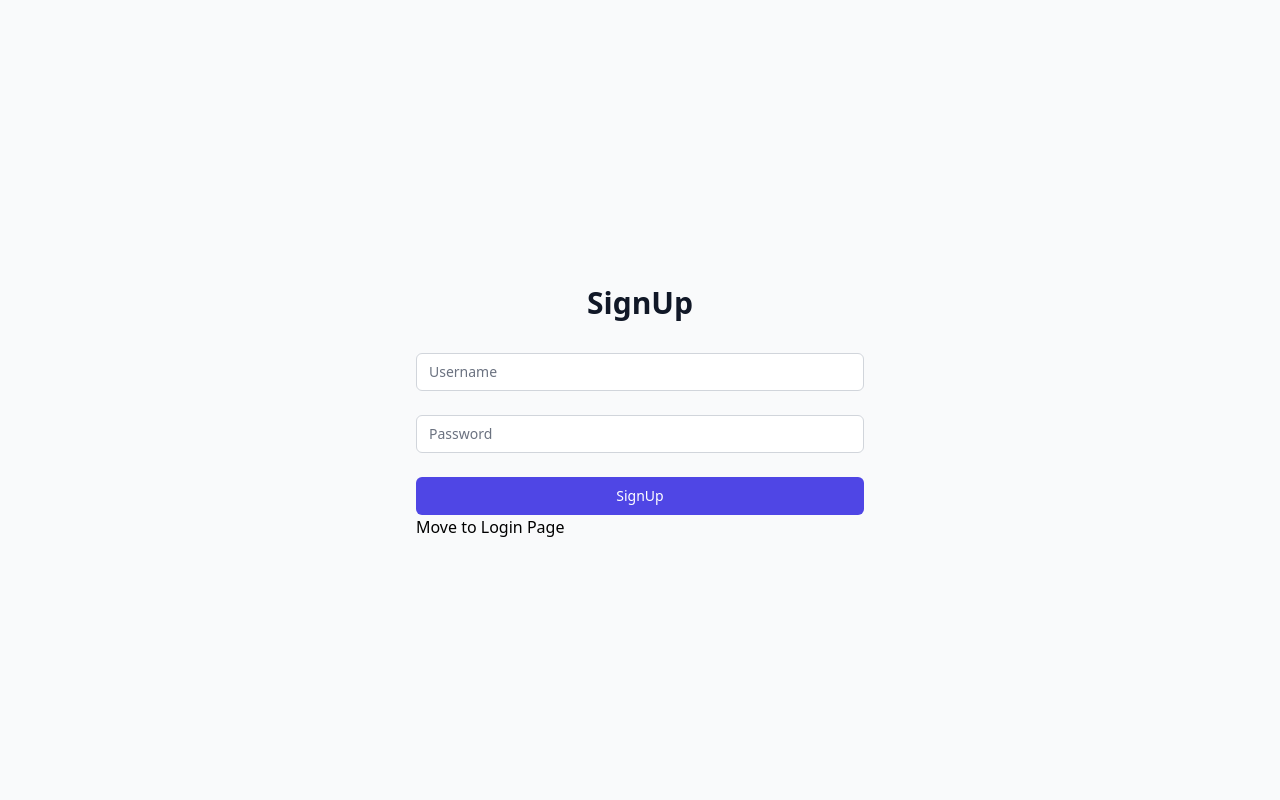
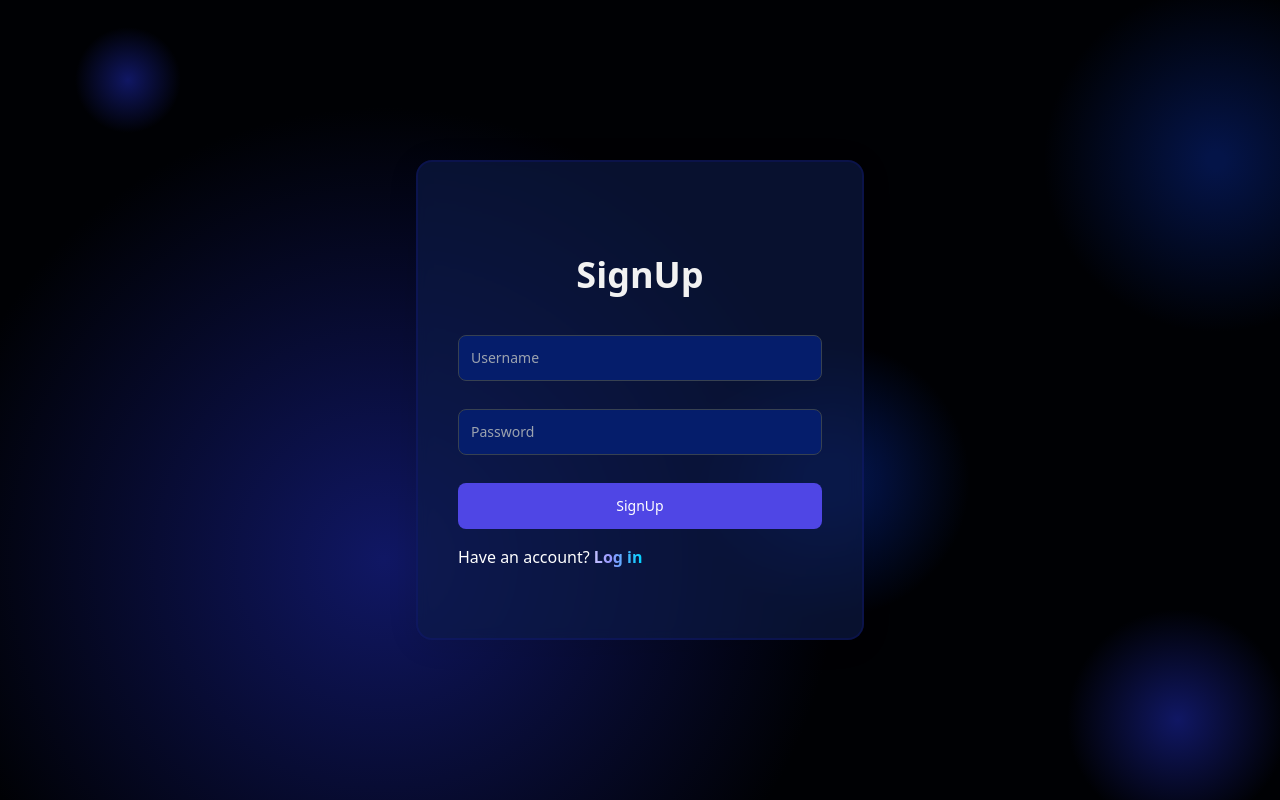
Before and after one commit to A-Hackers/PomoBuddy, a React (Create React App) app in the folder pomobuddy_frontend/: page /pages/SignUpPage in a window 1280 px wide. Built offline with nearby package versions, Linux system fonts and the light colour scheme.

Commit message:
Styling login and signup page

```diff
--- a/pomobuddy_frontend/src/pages/LoginPage.jsx
+++ b/pomobuddy_frontend/src/pages/LoginPage.jsx
@@ -25,14 +25,15 @@ const LoginPage = () => {
   };
 
   return (
-    <div className="min-h-screen flex items-center justify-center bg-gray-50 py-12 px-4 sm:px-6 lg:px-8">
-      <div className="max-w-md w-full space-y-8">
+    <div className="min-h-screen flex items-center justify-center bg-gray-50 py-12 px-4 sm:px-6 lg:px-8 bg-background-gradient">
+      <div className="max-w-md w-full space-y-8 timer-card shadow-cardshadow bg-cardcolor rounded-2xl backdrop-blur-cardblur bg-opacity-30 lg:h-[30rem] lg:w-[28.75rem] flex flex-col justify-center px-10 py-3">
         <div>
-          <h2 className="mt-6 text-center text-3xl font-extrabold text-gray-900">
+          <div>
+            <h2 className="mt-6 text-center text-4xl font-extrabold text-[#f2f2f2]">
               Log in
             </h2>
           </div>
-        <form className="mt-8 space-y-6" onSubmit={handleSubmit}>
+          <form className="mt-10 space-y-7 pb-4" onSubmit={handleSubmit}>
             <div>
               <label htmlFor="username" className="sr-only">
                 Username
@@ -43,7 +44,7 @@ const LoginPage = () => {
                 type="text"
                 autoComplete="username"
                 required
-              className="appearance-none rounded-md relative block w-full px-3 py-2 border border-gray-300 placeholder-gray-500 text-gray-900 focus:outline-none focus:ring-indigo-500 focus:border-indigo-500 focus:z-10 sm:text-sm"
+                className="appearance-none rounded-lg relative bg-[#051d6b] block w-full px-3 py-3 border border-gray-700 placeholder-gray-400 text-gray-400 focus:text-white focus:outline-none focus:bg-[#132e83] focus:border-indigo-500 focus:z-10 sm:text-sm"
                 placeholder="Username"
                 value={email}
                 onChange={(e) => setEmail(e.target.value)}
@@ -59,7 +60,7 @@ const LoginPage = () => {
                 type="password"
                 autoComplete="current-password"
                 required
-              className="appearance-none rounded-md relative block w-full px-3 py-2 border border-gray-300 placeholder-gray-500 text-gray-900 focus:outline-none focus:ring-indigo-500 focus:border-indigo-500 focus:z-10 sm:text-sm mt-2"
+                className="appearance-none rounded-lg relative bg-[#051d6b] block w-full px-3 py-3 border border-gray-700 placeholder-gray-400 text-gray-400 focus:outline-none focus:ring-indigo-500 focus:border-indigo-500 focus:z-10 sm:text-sm mt-2"
                 placeholder="Password"
                 value={password}
                 onChange={(e) => setPassword(e.target.value)}
@@ -68,13 +69,52 @@ const LoginPage = () => {
             <div>
               <button
                 type="submit"
-              className="w-full flex justify-center py-2 px-4 border border-transparent text-sm font-medium rounded-md text-white bg-indigo-600 hover:bg-indigo-700 focus:outline-none focus:ring-2 focus:ring-offset-2 focus:ring-indigo-500"
+                className="w-full flex justify-center px-3 py-3 border border-transparent text-sm font-medium rounded-lg text-white bg-indigo-600 hover:bg-indigo-700 focus:outline-none focus:ring-2 focus:ring-offset-2 focus:ring-indigo-500"
               >
                 Log in
               </button>
             </div>
           </form>
-        <Link to="/pages/SignUpPage">Move to SignUpPage</Link>
+          <span className="text-white pt-4">
+            Don't have an account?{" "}
+            <Link
+              to="/pages/SignUpPage"
+              className="text-white font-extrabold gradient-text"
+            >
+              Sign Up
+            </Link>
+          </span>
+        </div>
+        <style>
+          {`
+          .timer-card {
+            border: 2px rgba(19, 27, 144, 0.28) solid;
+          }
+
+        .bg-background-gradient {
+          background: #000104;
+          background-image:
+            radial-gradient(closest-corner circle at 30% 70%, rgba(16, 23, 100, 1), rgba(4, 20, 72, 0)),
+            radial-gradient(closest-corner circle at 95% 20%, rgba(4, 20, 72, 1) 5%, rgba(4, 20, 72, 0) 100%),
+            radial-gradient(closest-corner circle at 10% 10%, rgba(16, 23, 100, 1) 0%, rgba(4, 20, 72, 0) 35%),
+            radial-gradient(closest-corner circle at 65% 60%, rgba(4, 20, 72, 1) 5%, rgba(4, 20, 72, 0) 25%),
+            radial-gradient(closest-corner circle at 92% 90%, rgba(16, 23, 100, 1) 0%, rgba(4, 20, 72, 0) 85%);
+        }
+
+          .gradient-text {
+          background: rgb(196,193,255);
+          background: linear-gradient(90deg, rgba(196,193,255,1) 0%, rgba(149,149,255,1) 35%, rgba(0,212,255,1) 100%);
+          -webkit-background-clip: text;
+          -webkit-text-fill-color: transparent;
+        }
+          input:-webkit-autofill,
+    textarea:-webkit-autofill,
+select:-webkit-autofill {
+  -webkit-box-shadow: 0 0 0 1000px #051d6b inset !important;
+  -webkit-text-fill-color: #c6d3e6 !important;
+}
+        `}
+        </style>
       </div>
     </div>
   );
--- a/pomobuddy_frontend/src/pages/SignUpPage.jsx
+++ b/pomobuddy_frontend/src/pages/SignUpPage.jsx
@@ -25,14 +25,15 @@ const SignUpPage = () => {
   };
 
   return (
-    <div className="min-h-screen flex items-center justify-center bg-gray-50 py-12 px-4 sm:px-6 lg:px-8">
-      <div className="max-w-md w-full space-y-8">
+    <div className="min-h-screen flex items-center justify-center bg-gray-50 py-12 px-4 sm:px-6 lg:px-8 bg-background-gradient">
+      <div className="max-w-md w-full space-y-8 timer-card shadow-cardshadow bg-cardcolor rounded-2xl backdrop-blur-cardblur bg-opacity-30 lg:h-[30rem] lg:w-[28.75rem] flex flex-col justify-center px-10 py-3">
         <div>
-          <h2 className="mt-6 text-center text-3xl font-extrabold text-gray-900">
+          <div>
+            <h2 className="mt-6 text-center text-4xl font-extrabold text-[#f2f2f2]">
               SignUp
             </h2>
           </div>
-        <form className="mt-8 space-y-6" onSubmit={handleSubmit}>
+          <form className="mt-10 space-y-7 pb-4" onSubmit={handleSubmit}>
             <div>
               <label htmlFor="username" className="sr-only">
                 Username
@@ -43,7 +44,7 @@ const SignUpPage = () => {
                 type="text"
                 autoComplete="username"
                 required
-              className="appearance-none rounded-md relative block w-full px-3 py-2 border border-gray-300 placeholder-gray-500 text-gray-900 focus:outline-none focus:ring-indigo-500 focus:border-indigo-500 focus:z-10 sm:text-sm"
+                className="appearance-none rounded-lg relative bg-[#051d6b] block w-full px-3 py-3 border border-gray-700 placeholder-gray-400 text-gray-400 focus:text-white focus:outline-none focus:bg-[#132e83] focus:border-indigo-500 focus:z-10 sm:text-sm"
                 placeholder="Username"
                 value={email}
                 onChange={(e) => setEmail(e.target.value)}
@@ -59,7 +60,7 @@ const SignUpPage = () => {
                 type="password"
                 autoComplete="current-password"
                 required
-              className="appearance-none rounded-md relative block w-full px-3 py-2 border border-gray-300 placeholder-gray-500 text-gray-900 focus:outline-none focus:ring-indigo-500 focus:border-indigo-500 focus:z-10 sm:text-sm mt-2"
+                className="appearance-none rounded-lg relative bg-[#051d6b] block w-full px-3 py-3 border border-gray-700 placeholder-gray-400 text-gray-400 focus:outline-none focus:ring-indigo-500 focus:border-indigo-500 focus:z-10 sm:text-sm mt-2"
                 placeholder="Password"
                 value={password}
                 onChange={(e) => setPassword(e.target.value)}
@@ -68,13 +69,52 @@ const SignUpPage = () => {
             <div>
               <button
                 type="submit"
-              className="w-full flex justify-center py-2 px-4 border border-transparent text-sm font-medium rounded-md text-white bg-indigo-600 hover:bg-indigo-700 focus:outline-none focus:ring-2 focus:ring-offset-2 focus:ring-indigo-500"
+                className="w-full flex justify-center px-3 py-3 border border-transparent text-sm font-medium rounded-lg text-white bg-indigo-600 hover:bg-indigo-700 focus:outline-none focus:ring-2 focus:ring-offset-2 focus:ring-indigo-500"
               >
                 SignUp
               </button>
             </div>
           </form>
-        <Link to="/pages/LoginPage">Move to Login Page</Link>
+          <span className="text-white mt-0">
+            Have an account?{" "}
+            <Link
+              to="/pages/LoginPage"
+              className="text-white font-extrabold gradient-text"
+            >
+              Log in
+            </Link>
+          </span>
+        </div>
+        <style>
+          {`
+          .timer-card {
+            border: 2px rgba(19, 27, 144, 0.28) solid;
+          }
+
+        .bg-background-gradient {
+          background: #000104;
+          background-image:
+            radial-gradient(closest-corner circle at 30% 70%, rgba(16, 23, 100, 1), rgba(4, 20, 72, 0)),
+            radial-gradient(closest-corner circle at 95% 20%, rgba(4, 20, 72, 1) 5%, rgba(4, 20, 72, 0) 100%),
+            radial-gradient(closest-corner circle at 10% 10%, rgba(16, 23, 100, 1) 0%, rgba(4, 20, 72, 0) 35%),
+            radial-gradient(closest-corner circle at 65% 60%, rgba(4, 20, 72, 1) 5%, rgba(4, 20, 72, 0) 25%),
+            radial-gradient(closest-corner circle at 92% 90%, rgba(16, 23, 100, 1) 0%, rgba(4, 20, 72, 0) 85%);
+        }
+
+          .gradient-text {
+          background: rgb(196,193,255);
+          background: linear-gradient(90deg, rgba(196,193,255,1) 0%, rgba(149,149,255,1) 35%, rgba(0,212,255,1) 100%);
+          -webkit-background-clip: text;
+          -webkit-text-fill-color: transparent;
+        }
+                    input:-webkit-autofill,
+    textarea:-webkit-autofill,
+select:-webkit-autofill {
+  -webkit-box-shadow: 0 0 0 1000px #051d6b inset !important;
+  -webkit-text-fill-color: #c6d3e6 !important;
+}
+        `}
+        </style>
       </div>
     </div>
   );
```
Lines whose indentation alone changed are shown as unchanged.
